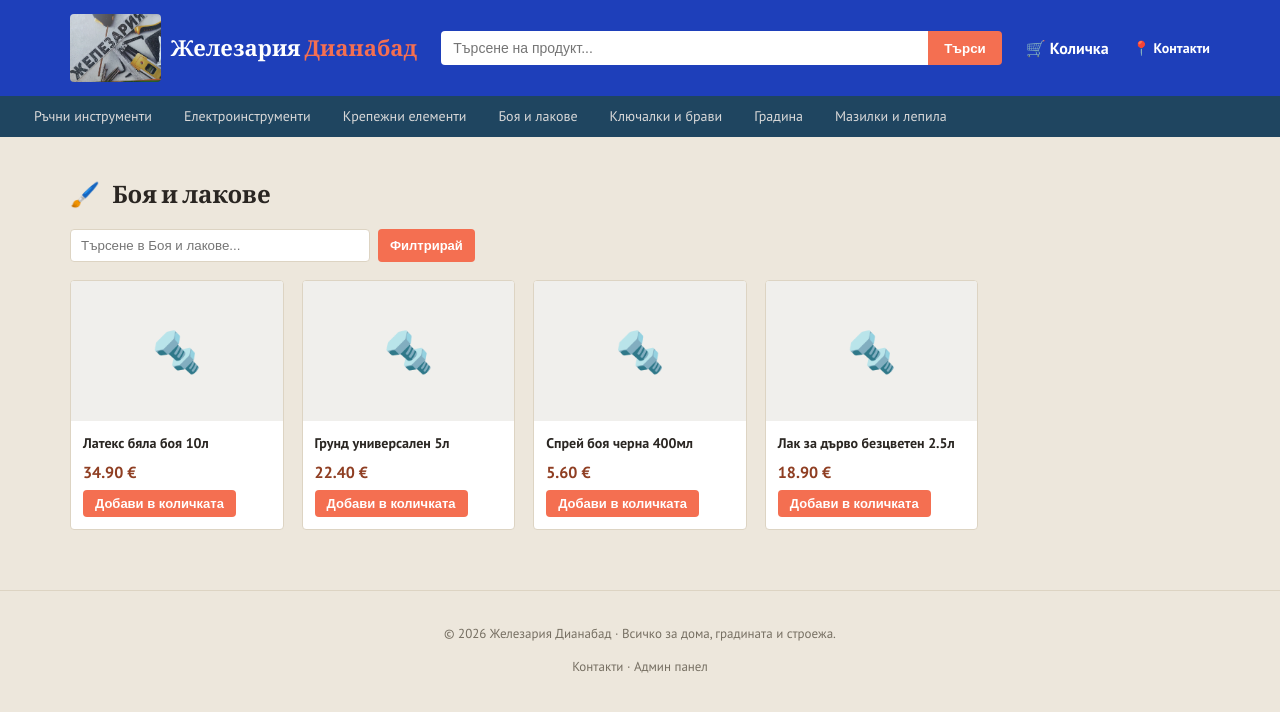
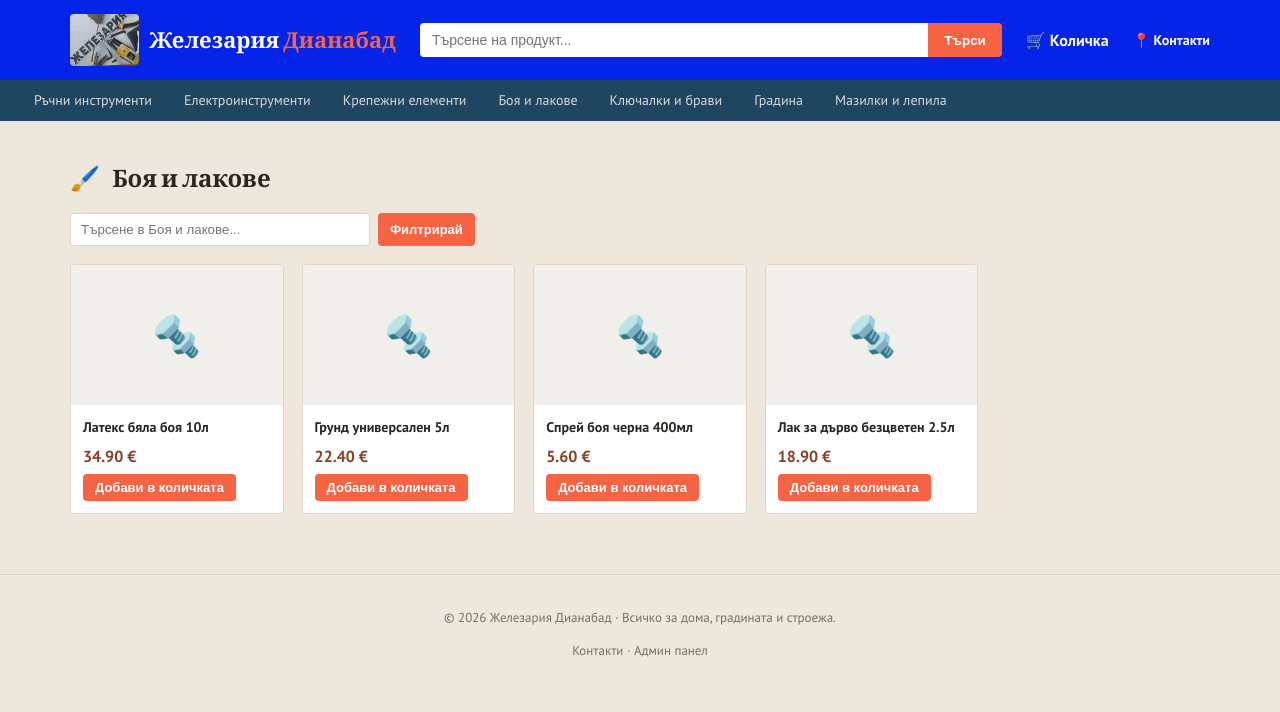
Before and after one commit to Dinamitrii/online_shop, a Flask app: page /category/4 in a window 1280 px wide. Shown: the top 712 px of the page. Run offline with Flask 3, Linux system fonts and the light colour scheme.

Commit message:
16th variant euro store img change on category db migration color changes logo added

```diff
--- a/app.py
+++ b/app.py
@@ -32,7 +32,7 @@ app.config['WHATSAPP_NUMBER'] = os.environ.get('WHATSAPP_NUMBER', '')
 
 # Версия на статичните файлове (CSS) — сменя се при всяка визуална промяна,
 # за да не показва браузърът стар кеширан style.css след ъпдейт.
-app.config['ASSET_VERSION'] = '5'
+app.config['ASSET_VERSION'] = '6'
 
 os.makedirs(UPLOAD_FOLDER, exist_ok=True)
 
--- a/static/css/style.css
+++ b/static/css/style.css
@@ -1,7 +1,7 @@
 :root {
-    --steel: #1e3fba;
+    --steel: #0623e8;
     --steel-dark: #1f4560;
-    --accent: #f46f51;
+    --accent: #f66444;
     --accent-dark: #8f3e22;
     --highlight: #d9a441;
     --bg: #ede7dc;
@@ -63,14 +63,14 @@ a { color: inherit; text-decoration: none; }
 }
 .brand-text span { color: var(--accent); }
 .brand-logo {
-    height: 68px;
+    height: 52px;
     width: auto;
     border-radius: 4px;
     display: block;
 }
 
 @media (max-width: 600px) {
-    .brand-logo { height: 44px; }
+    .brand-logo { height: 38px; }
 }
 
 .search-form {
```
Also changed, not shown: 1 other file.
